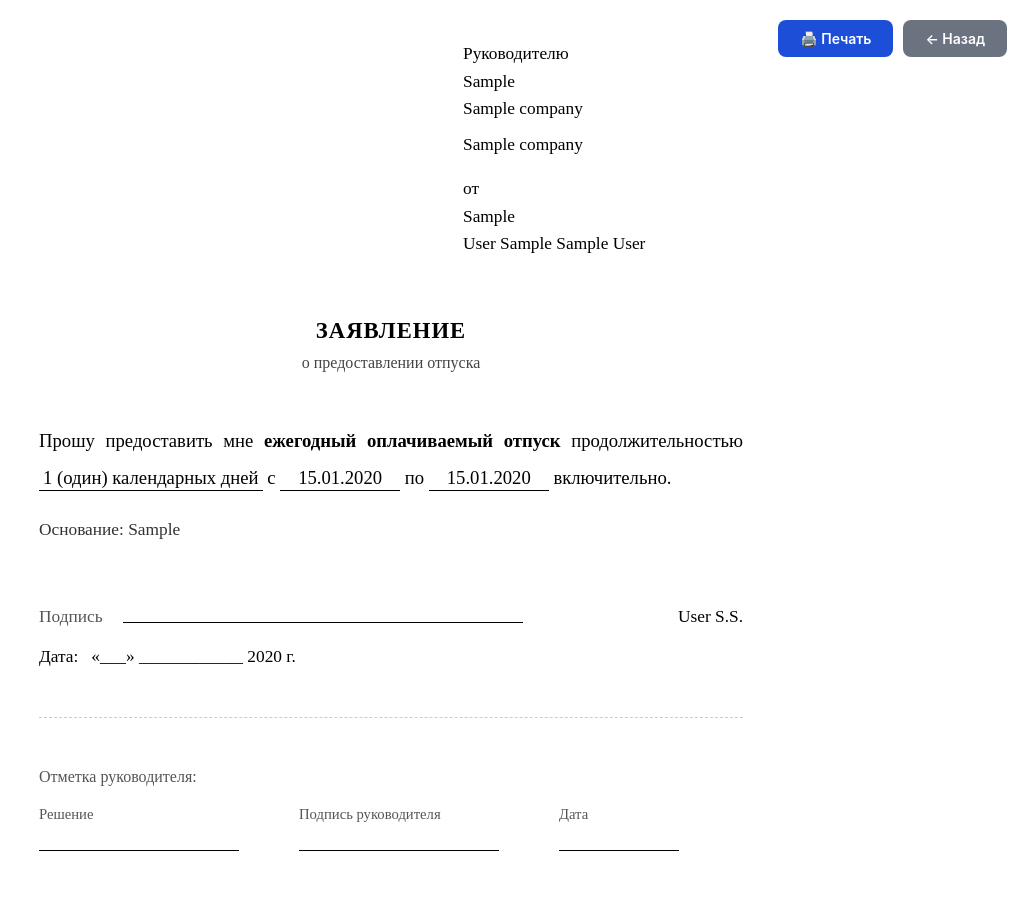
After one commit to EvgeniyMalykh/kadrovik-landing, a Django app: page /vacations/1/print/ in a window 1280 px wide. The commit adds this page. Shown: the whole page, without its empty margins (249-1280 px from the left). Run offline with Django 5.2, Linux system fonts and the light colour scheme; a user stored in the database is signed in; tables that the repository leaves empty hold one stand-in row (values such as "Sample post"); parts of the project's set-up code (start-up, migrations or seed data) failed here and were passed over.

Commit message:
feat: vacation request form — list, create, delete, print

```diff
--- a/apps/vacations/urls.py
+++ b/apps/vacations/urls.py
@@ -1,6 +1,11 @@
 from django.urls import path
-from .views import healthcheck
+from . import views
+
+app_name = "vacations"
 
 urlpatterns = [
-    path('health/', healthcheck, name='healthcheck'),
+    path("", views.vacation_list, name="list"),
+    path("add/", views.vacation_add, name="add"),
+    path("<int:vacation_id>/delete/", views.vacation_delete, name="delete"),
+    path("<int:vacation_id>/print/", views.vacation_print, name="print"),
 ]
--- a/apps/vacations/views.py
+++ b/apps/vacations/views.py
@@ -1,5 +1,122 @@
+from django.shortcuts import render, redirect, get_object_or_404
+from django.contrib.auth.decorators import login_required
+from django.views.decorators.http import require_POST
 from django.http import JsonResponse
+from apps.companies.models import CompanyMember
+from apps.employees.models import Employee
+from .models import Vacation
+import re
 
 
-def healthcheck(request):
-    return JsonResponse({'app': __name__, 'status': 'ok'})
+def _parse_date(val):
+    """Parse DD.MM.YYYY or YYYY-MM-DD"""
+    if not val:
+        return None
+    val = val.strip()
+    m = re.match(r"^(\d{2})\.(\d{2})\.(\d{4})$", val)
+    if m:
+        from datetime import date
+        try:
+            return date(int(m.group(3)), int(m.group(2)), int(m.group(1)))
+        except ValueError:
+            return None
+    m2 = re.match(r"^\d{4}-\d{2}-\d{2}$", val)
+    if m2:
+        from datetime import date
+        try:
+            return date.fromisoformat(val)
+        except ValueError:
+            return None
+    return None
+
+
+@login_required
+def vacation_list(request):
+    member = CompanyMember.objects.filter(user=request.user).first()
+    if not member:
+        return redirect("dashboard:employees")
+    company = member.company
+    vacations = Vacation.objects.filter(
+        employee__company=company
+    ).select_related("employee")
+    employees = Employee.objects.filter(company=company).order_by("last_name")
+    return render(request, "dashboard/vacations.html", {
+        "vacations": vacations,
+        "employees": employees,
+        "company": company,
+    })
+
+
+@login_required
+def vacation_add(request):
+    member = CompanyMember.objects.filter(user=request.user).first()
+    if not member:
+        return JsonResponse({"error": "no company"}, status=400)
+    company = member.company
+    employees = list(Employee.objects.filter(company=company)
+                     .order_by("last_name")
+                     .values("id", "last_name", "first_name", "middle_name", "position"))
+
+    if request.method == "POST":
+        emp_id       = request.POST.get("employee_id")
+        vtype        = request.POST.get("vacation_type", "annual")
+        start_str    = request.POST.get("start_date")
+        end_str      = request.POST.get("end_date")
+        reason       = request.POST.get("reason", "").strip()
+
+        try:
+            emp = Employee.objects.get(id=emp_id, company=company)
+        except Employee.DoesNotExist:
+            return JsonResponse({"error": "employee not found"}, status=400)
+
+        start = _parse_date(start_str)
+        end   = _parse_date(end_str)
+        if not start or not end or end < start:
+            return JsonResponse({"error": "invalid dates"}, status=400)
+
+        v = Vacation.objects.create(
+            employee=emp,
+            vacation_type=vtype,
+            start_date=start,
+            end_date=end,
+            reason=reason,
+        )
+        # Return updated vacation list partial
+        vacations = Vacation.objects.filter(
+            employee__company=company
+        ).select_related("employee")
+        return render(request, "dashboard/partials/vacations_table.html",
+                      {"vacations": vacations})
+
+    # GET — return form partial for drawer
+    return render(request, "dashboard/partials/vacation_form.html",
+                  {"employees": employees})
+
+
+@login_required
+@require_POST
+def vacation_delete(request, vacation_id):
+    member = CompanyMember.objects.filter(user=request.user).first()
+    if not member:
+        return JsonResponse({"error": "no company"}, status=400)
+    v = get_object_or_404(Vacation, id=vacation_id, employee__company=member.company)
+    v.delete()
+    vacations = Vacation.objects.filter(
+        employee__company=member.company
+    ).select_related("employee")
+    return render(request, "dashboard/partials/vacations_table.html",
+                  {"vacations": vacations})
+
+
+@login_required
+def vacation_print(request, vacation_id):
+    """Страница для печати заявления об отпуске."""
+    member = CompanyMember.objects.filter(user=request.user).first()
+    if not member:
+        return redirect("dashboard:employees")
+    v = get_object_or_404(Vacation, id=vacation_id, employee__company=member.company)
+    company = member.company
+    return render(request, "dashboard/vacation_print.html", {
+        "v": v,
+        "company": company,
+    })
--- a/config/urls.py
+++ b/config/urls.py
@@ -8,5 +8,6 @@ urlpatterns = [
     path("documents/t1/<int:employee_id>/", download_t1, name="document-t1"),
     path("dashboard/",                  include("apps.dashboard.urls")),
     path("dashboard/",                  include("apps.billing.urls")),
+    path("vacations/",                  include("apps.vacations.urls", namespace="vacations")),
     path("",                            include("apps.dashboard.urls")),
 ]
--- a/templates/base.html
+++ b/templates/base.html
@@ -27,6 +27,10 @@
             <a href="{% url 'dashboard:timesheet_edit' %}" class="nav-item {% block nav_timesheet %}{% endblock %}">
                 <span class="nav-icon">📅</span>
                 <span>Табель</span>
+            </a>
+            <a href="/vacations/" class="nav-item {% block nav_vacations %}{% endblock %}">
+                <span class="nav-icon">🏖️</span>
+                <span>Отпуска</span>
             </a>
             <a href="{% url 'dashboard:company' %}" class="nav-item {% block nav_company %}{% endblock %}">
                 <span class="nav-icon">🏢</span>
--- /dev/null
+++ b/templates/dashboard/vacation_print.html
@@ -0,0 +1,229 @@
+<!DOCTYPE html>
+<html lang="ru">
+<head>
+    <meta charset="UTF-8">
+    <meta name="viewport" content="width=device-width, initial-scale=1.0">
+    <title>Заявление об отпуске — {{ v.employee.full_name }}</title>
+    <style>
+        * { box-sizing: border-box; margin: 0; padding: 0; }
+        body {
+            font-family: 'Times New Roman', Times, serif;
+            font-size: 14pt;
+            color: #000;
+            background: #fff;
+        }
+
+        .print-wrapper {
+            max-width: 800px;
+            margin: 0 auto;
+            padding: 40px 48px;
+        }
+
+        /* ─── Шапка: «Кому» справа ─────────────── */
+        .doc-header {
+            display: flex;
+            justify-content: flex-end;
+            margin-bottom: 60px;
+        }
+        .doc-header-right {
+            width: 280px;
+            line-height: 1.6;
+            font-size: 13pt;
+        }
+        .doc-header-right .label { font-size: 12pt; color: #555; }
+
+        /* ─── Заголовок ─────────────────────────── */
+        .doc-title {
+            text-align: center;
+            font-size: 17pt;
+            font-weight: bold;
+            margin-bottom: 10px;
+            text-transform: uppercase;
+            letter-spacing: 1px;
+        }
+        .doc-subtitle {
+            text-align: center;
+            font-size: 12pt;
+            color: #444;
+            margin-bottom: 50px;
+        }
+
+        /* ─── Тело заявления ────────────────────── */
+        .doc-body {
+            line-height: 2.0;
+            font-size: 14pt;
+            text-align: justify;
+        }
+        .doc-body p { margin-bottom: 16px; }
+
+        .underline-val {
+            border-bottom: 1px solid #000;
+            display: inline-block;
+            min-width: 260px;
+            text-align: center;
+            line-height: 1.2;
+            padding: 0 4px;
+        }
+        .underline-val--short { min-width: 160px; }
+        .underline-val--date  { min-width: 120px; }
+
+        /* ─── Тип отпуска — жирно ───────────────── */
+        .vac-type-text { font-weight: bold; }
+
+        /* ─── Причина ───────────────────────────── */
+        .reason-block {
+            margin-top: 10px;
+            font-size: 13pt;
+            color: #333;
+        }
+
+        /* ─── Подпись ───────────────────────────── */
+        .doc-footer {
+            margin-top: 60px;
+        }
+        .signature-row {
+            display: flex;
+            justify-content: space-between;
+            align-items: flex-end;
+            margin-bottom: 14px;
+        }
+        .sig-left { font-size: 13pt; color: #555; }
+        .sig-line {
+            flex: 1;
+            border-bottom: 1px solid #000;
+            margin: 0 20px 4px;
+        }
+        .sig-name { font-size: 13pt; min-width: 200px; text-align: right; }
+
+        .doc-date { margin-top: 20px; font-size: 13pt; }
+
+        /* ─── Кнопка печати (не печатается) ────── */
+        .no-print {
+            position: fixed;
+            top: 20px;
+            right: 24px;
+            display: flex;
+            gap: 10px;
+            z-index: 999;
+        }
+        .btn-print {
+            background: #1d4ed8;
+            color: #fff;
+            border: none;
+            padding: 10px 22px;
+            border-radius: 8px;
+            font-size: 14px;
+            font-weight: 600;
+            cursor: pointer;
+            font-family: -apple-system, BlinkMacSystemFont, 'Segoe UI', sans-serif;
+        }
+        .btn-print:hover { background: #1e40af; }
+        .btn-close {
+            background: #6b7280;
+            color: #fff;
+            border: none;
+            padding: 10px 22px;
+            border-radius: 8px;
+            font-size: 14px;
+            font-weight: 600;
+            cursor: pointer;
+            font-family: -apple-system, BlinkMacSystemFont, 'Segoe UI', sans-serif;
+            text-decoration: none;
+            display: inline-block;
+        }
+        .btn-close:hover { background: #4b5563; }
+
+        /* ─── Разделитель ───────────────────────── */
+        .doc-divider {
+            border: none;
+            border-top: 1px dashed #ccc;
+            margin: 50px 0;
+        }
+
+        @media print {
+            .no-print { display: none !important; }
+            body { font-size: 13pt; }
+            .print-wrapper { padding: 20px 30px; }
+            .doc-header { margin-bottom: 40px; }
+        }
+    </style>
+</head>
+<body>
+
+<!-- Кнопки печати / закрыть (не выводятся на печать) -->
+<div class="no-print">
+    <button class="btn-print" onclick="window.print()">🖨️ Печать</button>
+    <a href="javascript:history.back()" class="btn-close">← Назад</a>
+</div>
+
+<div class="print-wrapper">
+
+    <!-- ─── «Кому» справа ─── -->
+    <div class="doc-header">
+        <div class="doc-header-right">
+            <div>Руководителю</div>
+            <div>{{ company.director_position|default:"Директору" }}</div>
+            <div>{{ company.name }}</div>
+            <div style="margin-top:8px;">{{ company.director_name|default:"" }}</div>
+            <div style="margin-top:16px;">от</div>
+            <div>{{ v.employee.position|default:"работника" }}</div>
+            <div>{{ v.employee.last_name }} {{ v.employee.first_name }}{% if v.employee.middle_name %} {{ v.employee.middle_name }}{% endif %}</div>
+        </div>
+    </div>
+
+    <!-- ─── Заголовок ─── -->
+    <div class="doc-title">Заявление</div>
+    <div class="doc-subtitle">о предоставлении отпуска</div>
+
+    <!-- ─── Тело ─── -->
+    <div class="doc-body">
+        <p>
+            Прошу предоставить мне
+            <span class="vac-type-text">{% if v.vacation_type == 'annual' %}ежегодный оплачиваемый отпуск{% elif v.vacation_type == 'unpaid' %}отпуск без сохранения заработной платы{% elif v.vacation_type == 'educational' %}учебный отпуск{% elif v.vacation_type == 'maternity' %}отпуск по беременности и родам{% else %}{{ v.get_vacation_type_display|lower }}{% endif %}</span>
+            продолжительностью <span class="underline-val underline-val--short">{{ v.days_count }}&nbsp;({% spaceless %}{% if v.days_count == 1 %}один{% elif v.days_count == 2 %}два{% elif v.days_count == 3 %}три{% elif v.days_count == 4 %}четыре{% elif v.days_count == 5 %}пять{% elif v.days_count == 6 %}шесть{% elif v.days_count == 7 %}семь{% elif v.days_count == 8 %}восемь{% elif v.days_count == 9 %}девять{% elif v.days_count == 10 %}десять{% else %}{{ v.days_count }}{% endif %}{% endspaceless %}) календарных дней</span>
+            с&nbsp;<span class="underline-val underline-val--date">{{ v.start_date|date:"d.m.Y" }}</span>
+            по&nbsp;<span class="underline-val underline-val--date">{{ v.end_date|date:"d.m.Y" }}</span> включительно.
+        </p>
+
+        {% if v.reason %}
+        <p class="reason-block">
+            Основание: {{ v.reason }}
+        </p>
+        {% endif %}
+    </div>
+
+    <!-- ─── Подпись ─── -->
+    <div class="doc-footer">
+        <div class="signature-row">
+            <span class="sig-left">Подпись</span>
+            <span class="sig-line"></span>
+            <span class="sig-name">{{ v.employee.last_name }} {{ v.employee.first_name|first }}.{% if v.employee.middle_name %}{{ v.employee.middle_name|first }}.{% endif %}</span>
+        </div>
+        <div class="doc-date">
+            Дата: &nbsp;&nbsp;«___»&nbsp;____________&nbsp;{{ v.created_at|date:"Y" }}&nbsp;г.
+        </div>
+    </div>
+
+    <hr class="doc-divider">
+
+    <!-- ─── Виза руководителя (снизу) ─── -->
+    <div style="font-size:12pt;color:#555;margin-bottom:20px;">Отметка руководителя:</div>
+    <div style="display:flex;gap:60px;margin-bottom:30px;font-size:13pt;">
+        <div>
+            <div style="margin-bottom:4px;color:#555;font-size:11pt;">Решение</div>
+            <div style="border-bottom:1px solid #000;width:200px;height:24px;"></div>
+        </div>
+        <div>
+            <div style="margin-bottom:4px;color:#555;font-size:11pt;">Подпись руководителя</div>
+            <div style="border-bottom:1px solid #000;width:200px;height:24px;"></div>
+        </div>
+        <div>
+            <div style="margin-bottom:4px;color:#555;font-size:11pt;">Дата</div>
+            <div style="border-bottom:1px solid #000;width:120px;height:24px;"></div>
+        </div>
+    </div>
+
+</div>
+
+</body>
+</html>
```
Also changed, not shown: apps/vacations/models.py (+17 -12 lines), static/css/dashboard.css (+56 -0 lines), templates/dashboard/partials/vacation_form.html (added, +117 -0 lines), templates/dashboard/partials/vacations_table.html (added, +71 -0 lines), templates/dashboard/vacations.html (added, +38 -0 lines), apps/vacations/migrations/0002_vacation_reason.py (added).
